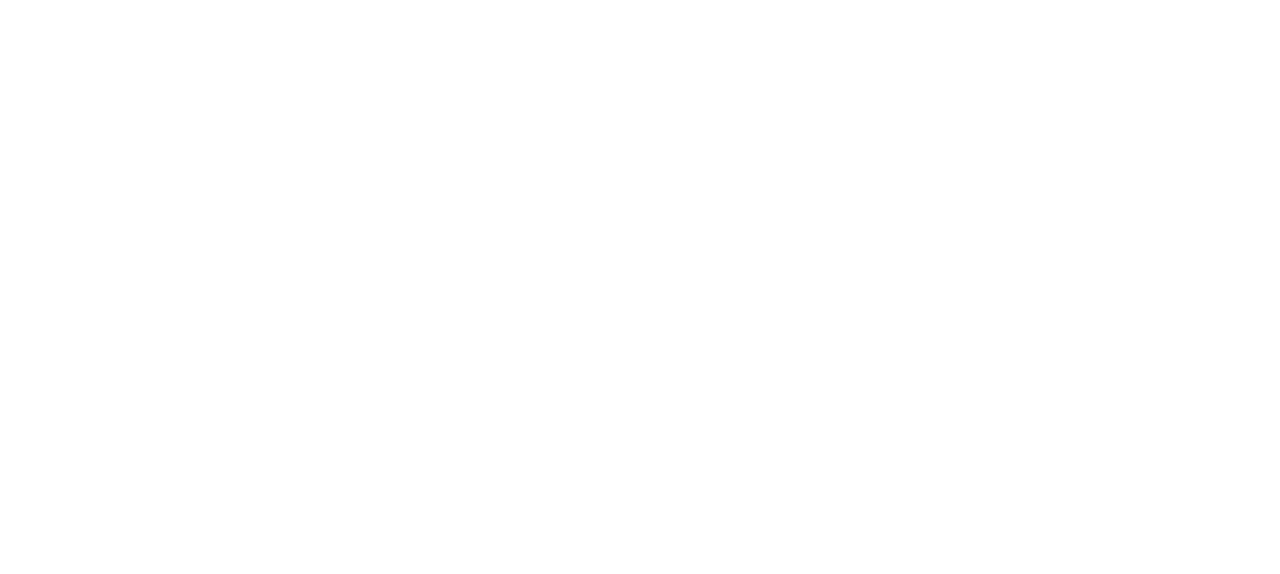
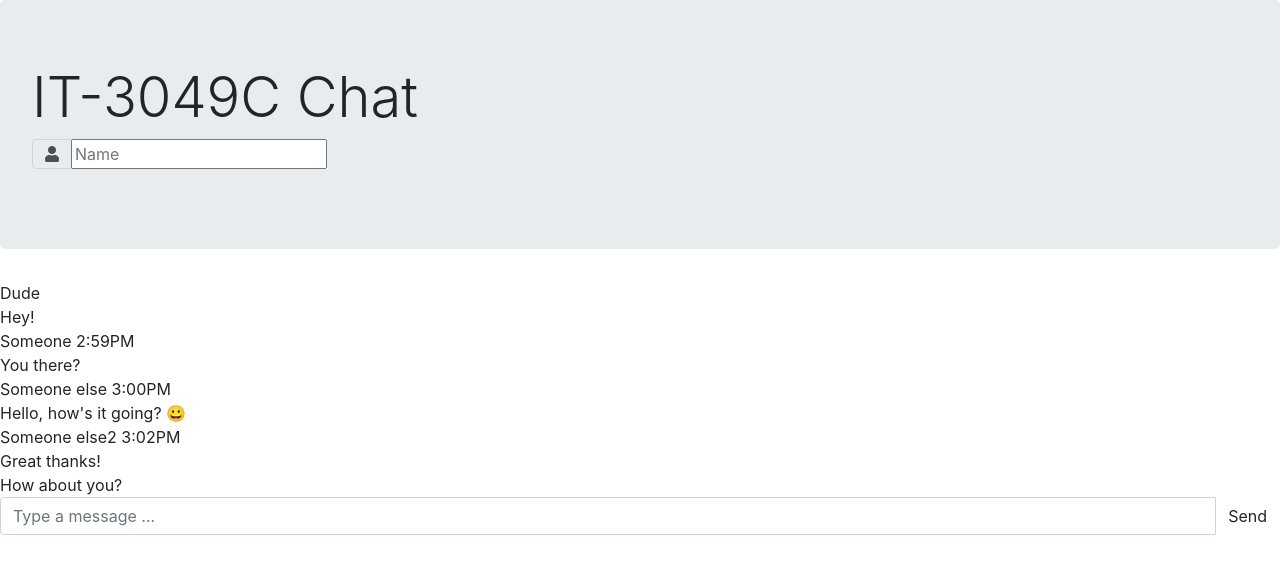
Before and after one commit to Leach-IT3049C/4-chatting-application-eccentricerror, a website: page index.html in a window 1280 px wide. Drawn offline with Linux system fonts and the light colour scheme.

Commit message:
Update index.html
layout done

```diff
--- a/index.html
+++ b/index.html
@@ -15,15 +15,81 @@
 
     <body>
         <header>
-
+            <div class="jumbotron">
+                <h1 class="display-4">IT-3049C Chat</h1>
+                <div class="input-group mb-3">
+                    <div class="input-group-prepend">
+                        <span class="input-group-text">
+                            <i class="fas fa-user"></i>
+                        </span>
+                    </div>
+                    <input id="myName" placeholder="Name">
+                </div>
+            </div>
         </header>
 
         <div id="chat">
+            <div class="mine messages">
+                <div class="message">
+                    Dude
+                </div>
+            </div>
+            <div class="yours messages">
+                <div class="message">
+                    Hey!
+                </div>
+                <div class="sender-info">
+                    Someone 2:59PM
+                </div>
+            </div>
+
+            <div class="yours messages">
+                <div class="message">
+                    You there?
+                </div>
+                <div class="sender-info">
+                    Someone else 3:00PM
+                </div>
+            </div>
+
+            <div class="yours messages">
+                <div class="message">
+                    Hello, how's it going? 😀
+                </div>
+                <div class="sender-info">
+                    Someone else2 3:02PM
+                </div>
+            </div>
+
+            <div class="mine messages">
+                <div class="message">
+                    Great thanks!
+                </div>
+            </div>
+
+            <div class="mine messages">
+                <div class="message">
+                    How about you?
+                </div>
+            </div>
 
         </div>
 
         <footer>
 
+            <div id="chatbar" class="input-group mb-3">
+                <input
+                    type="text"
+                    id="myMessage"
+                    class="form-control"
+                    placeholder="Type a message ...">
+                <div class="input-group-append">
+                    <button
+                        class="btn btn-outline-primaty"
+                        id="sendButton"
+                        type="button">Send</button>
+                </div>
+            </div>
         </footer>
         <!-- Our own Scripts -->
         <script src="resources/js/index.js"></script>
```
